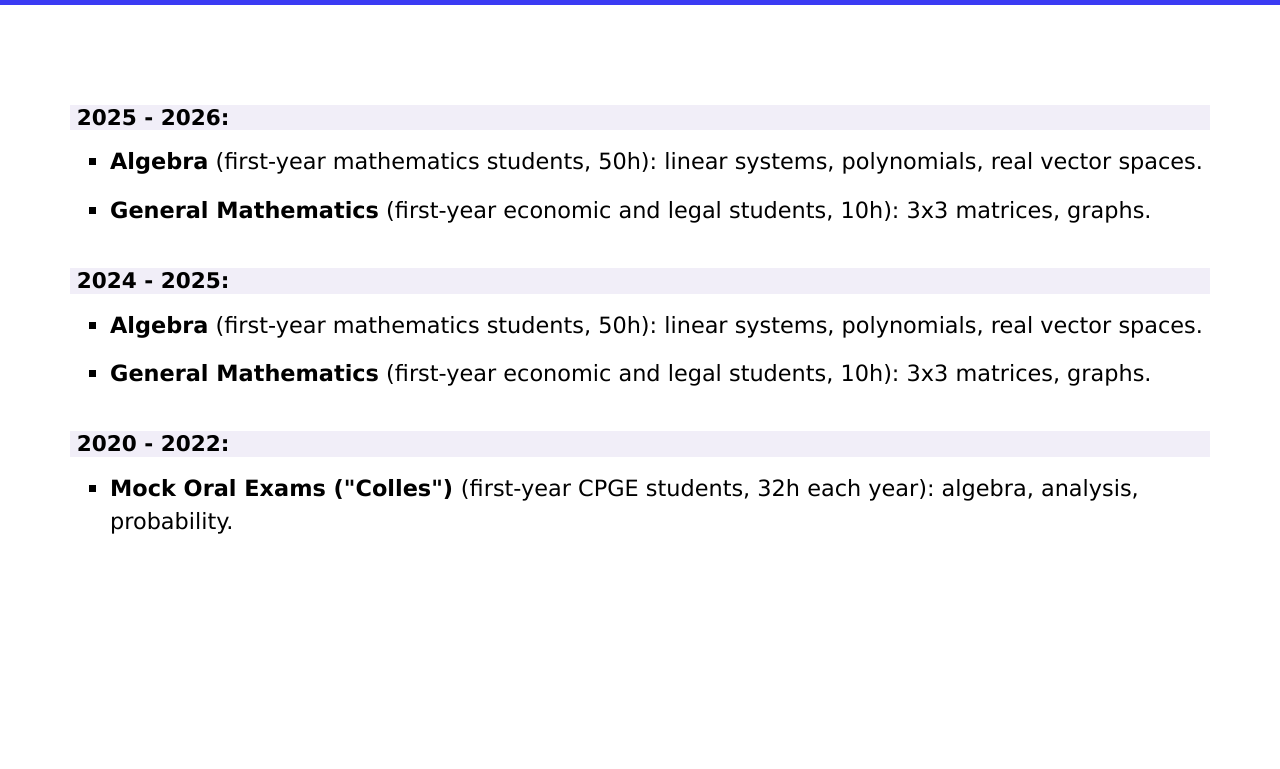
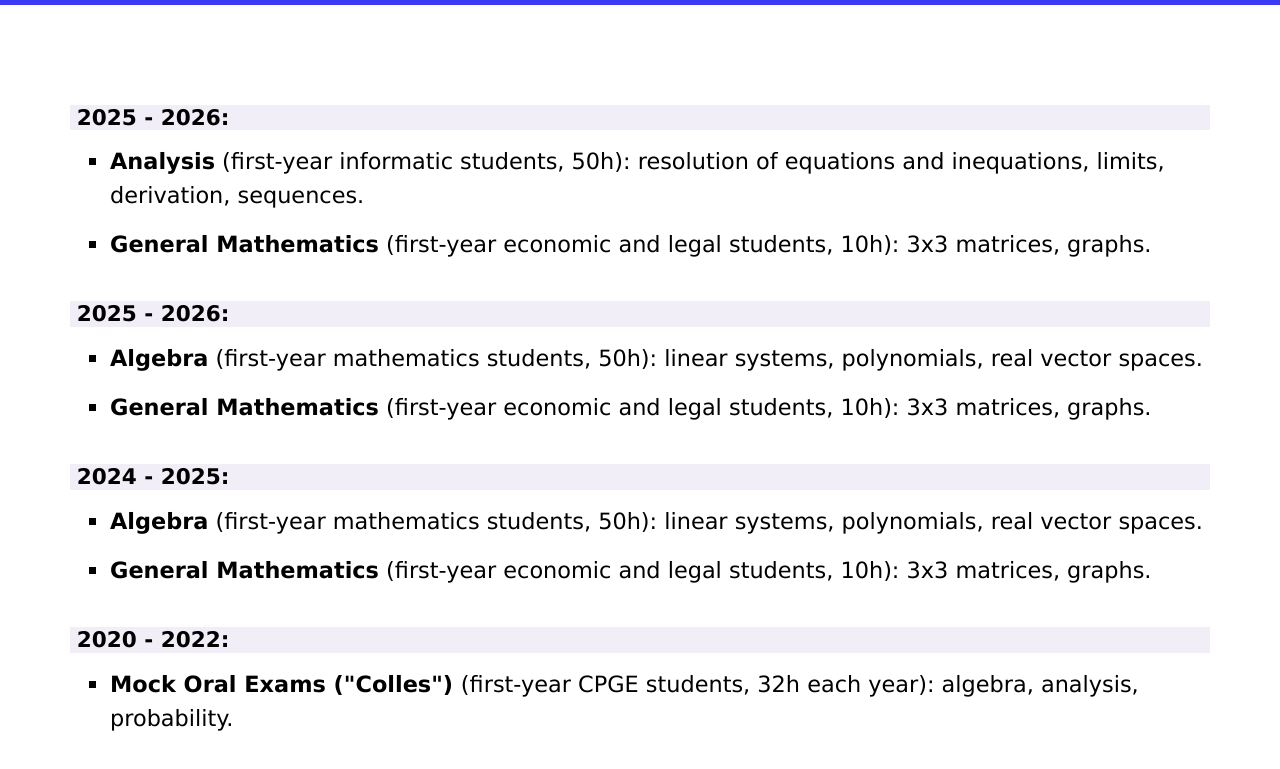
Before and after one commit to alexandreroymath/alexandreroymath.github.io, a plain HTML site: page teaching.html in a window 1280 px wide. Shown: the part 111-880 px from the top of the page. Before the commit the page ends 828 px from the top, so only its background shows below. Drawn offline with Linux system fonts and the light colour scheme.

Commit message:
Add files via upload

```diff
--- a/teaching.html
+++ b/teaching.html
@@ -70,6 +70,12 @@
     <section class=" slider_section layout_padding">
         <div class="container" style="position: relative;">
           <div class="detail_box">
+	    <h5> 2025 - 2026: </h5>
+            <ul>
+              <li> <b> Analysis</b> (first-year informatic students, 50h): resolution of equations and inequations, limits, derivation, sequences. </li>
+              <li> <b> General Mathematics</b> (first-year economic and legal students, 10h): 3x3 matrices, graphs. </li>
+	    </ul>
+            <br>
             <h5> 2025 - 2026: </h5>
             <ul>
               <li> <b> Algebra</b> (first-year mathematics students, 50h): linear systems, polynomials, real vector spaces. </li>
```
Also changed, not shown: enseignement.html (+8 -0 lines).
